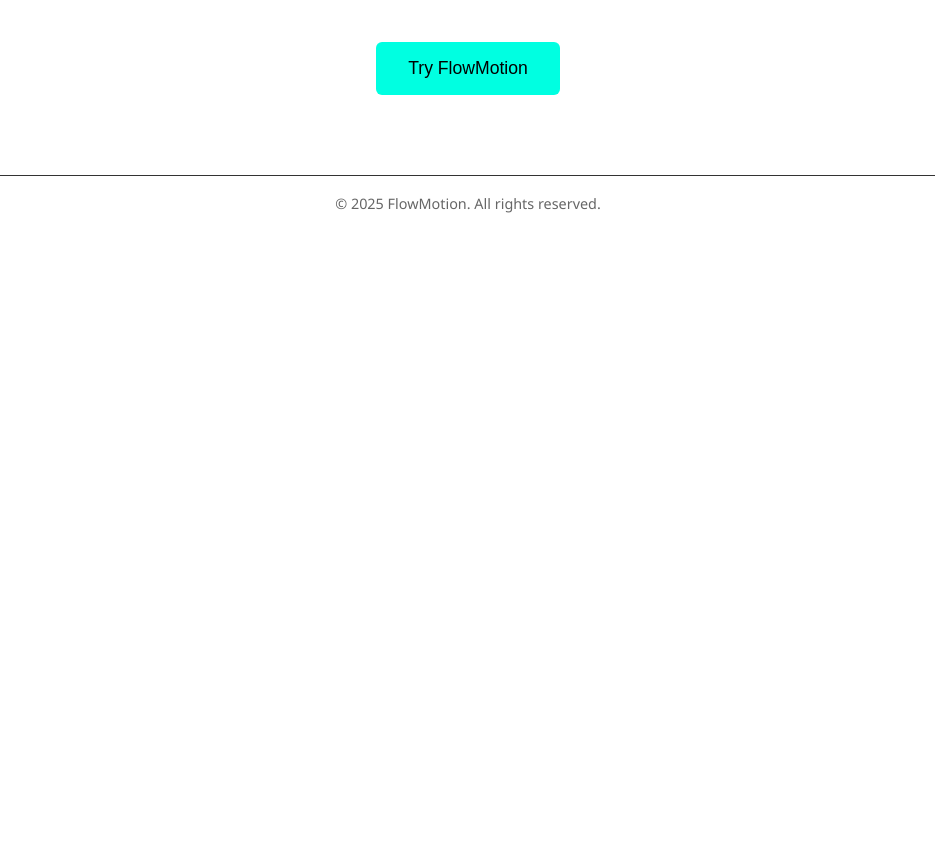
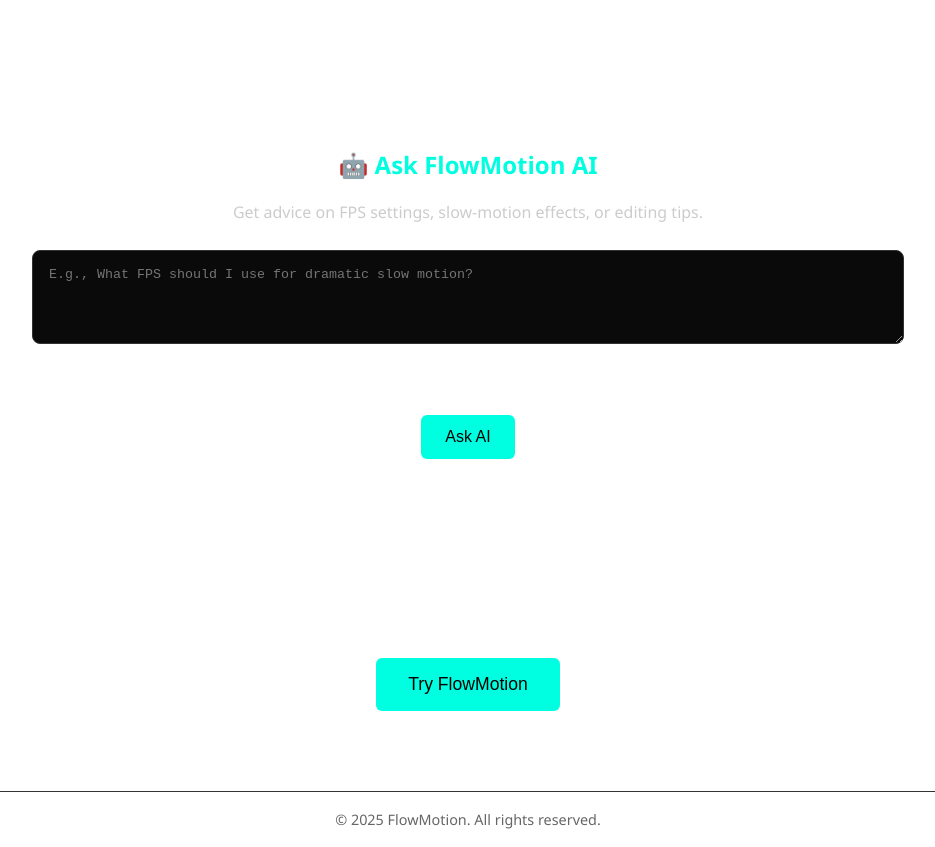
Before and after one commit to mkathir0/flowmotion-app, a Next.js app: page / in a window 1280 px wide. Shown: the part 1160-2007 px from the top of the page, without its empty margins (172-1107 px from the left). Before the commit the page ends 1391 px from the top, so only its background shows below. Built offline with nearby package versions, Linux system fonts and the light colour scheme.

Commit message:
The chatgpt pages are added

```diff
--- /dev/null
+++ b/src/app/api/chat/route.js
@@ -0,0 +1,69 @@
+import { NextResponse } from 'next/server';
+
+export async function POST(request) {
+  try {
+    console.log("✅ [DEBUG] Incoming POST request...");
+
+    const { userMessage } = await request.json();
+    console.log("📝 [DEBUG] Received user message:", userMessage);
+
+    const apiKey = process.env.OPENAI_API_KEY;
+    console.log("🔑 [DEBUG] Loaded API key:", apiKey ? "✅ Present" : "❌ Missing");
+
+    if (!apiKey) {
+      console.error("❌ [ERROR] Missing OpenAI API key in environment.");
+      return NextResponse.json(
+        { error: "API key is not configured. Please check your .env.local file." },
+        { status: 500 }
+      );
+    }
+
+    const openaiRequestPayload = {
+      model: "gpt-3.5-turbo",
+      messages: [
+        {
+          role: "system",
+          content:
+            "You are an expert video editor assistant for FlowMotion. Help users optimize slow-motion video settings and offer creative advice.",
+        },
+        {
+          role: "user",
+          content: userMessage,
+        },
+      ],
+      max_tokens: 200,
+    };
+
+    console.log("📤 [DEBUG] Sending request to OpenAI API:", JSON.stringify(openaiRequestPayload, null, 2));
+
+    const response = await fetch("https://api.openai.com/v1/chat/completions", {
+      method: "POST",
+      headers: {
+        "Content-Type": "application/json",
+        Authorization: `Bearer ${apiKey}`,
+      },
+      body: JSON.stringify(openaiRequestPayload),
+    });
+
+    console.log("⏳ [DEBUG] Waiting for OpenAI response...");
+
+    if (!response.ok) {
+      const errorData = await response.json();
+      console.error("❌ [ERROR] OpenAI API returned error:", errorData);
+      return NextResponse.json({ error: errorData }, { status: response.status });
+    }
+
+    const data = await response.json();
+    console.log("✅ [DEBUG] OpenAI API response received:", JSON.stringify(data, null, 2));
+
+    const reply = data.choices?.[0]?.message?.content ?? "⚠️ Sorry, no response was generated.";
+
+    console.log("🧠 [DEBUG] AI Reply:", reply);
+
+    return NextResponse.json({ reply });
+
+  } catch (err) {
+    console.error("❌ [FATAL ERROR] Exception in API route:", err);
+    return NextResponse.json({ error: "Unexpected server error." }, { status: 500 });
+  }
+}
--- a/src/app/page.js
+++ b/src/app/page.js
@@ -1,6 +1,7 @@
 import Link from "next/link";
 import VideoSettings from "@/components/VideoSettings";
 import Tips from "@/components/Tips";
+import AIHelper from "@/components/AIHelper"; // ✅ Import the new component
 
 export default function Home() {
   return (
@@ -54,8 +55,14 @@
             </a>
           </div>
         </div>
+
         <VideoSettings />
         <Tips />
+
+        {/* ✅ AI Chat Helper */}
+        <div className="spacer" />
+        <AIHelper />
+        <div className="spacer" />
 
         <div className="cta">
           <button>Try FlowMotion</button>
--- /dev/null
+++ b/src/components/AIHelper.js
@@ -0,0 +1,98 @@
+"use client";
+
+import { useState, useEffect } from "react";
+
+export default function AIHelper() {
+  const [userInput, setUserInput] = useState("");
+  const [aiResponse, setAiResponse] = useState("");
+  const [loading, setLoading] = useState(false);
+
+  const handleAskAI = async () => {
+    if (!userInput.trim()) return;
+    setLoading(true);
+    setAiResponse("");
+
+    try {
+      const res = await fetch("/api/chat", {
+        method: "POST",
+        headers: { "Content-Type": "application/json" },
+        body: JSON.stringify({ userMessage: userInput }),
+      });
+
+      const data = await res.json();
+      setAiResponse(res.ok ? data.reply : "❌ Error: " + (data.error || "Something went wrong."));
+    } catch (err) {
+      setAiResponse("❌ Network error. Please try again.");
+    } finally {
+      setLoading(false);
+    }
+  };
+
+  useEffect(() => {
+    const listener = (e) => {
+      if (e.key === "Enter") handleAskAI();
+    };
+    window.addEventListener("keydown", listener);
+    return () => window.removeEventListener("keydown", listener);
+  }, [userInput]);
+
+  return (
+    <section className="container">
+      <h2 style={{ color: "#00ffe1", marginBottom: "1rem" }}>🤖 Ask FlowMotion AI</h2>
+      <p style={{ color: "#ccc", fontSize: "1rem", marginBottom: "1.5rem" }}>
+        Get advice on FPS settings, slow-motion effects, or editing tips.
+      </p>
+
+      <textarea
+        value={userInput}
+        onChange={(e) => setUserInput(e.target.value)}
+        placeholder="E.g., What FPS should I use for dramatic slow motion?"
+        rows={4}
+        style={{
+          width: "100%",
+          padding: "1rem",
+          borderRadius: "8px",
+          border: "1px solid #333",
+          backgroundColor: "#0a0a0a",
+          color: "#ededed",
+          marginBottom: "1rem",
+        }}
+      />
+
+      <div className="cta">
+        <button
+          onClick={handleAskAI}
+          disabled={loading}
+          style={{
+            backgroundColor: "#00ffe1",
+            color: "#000",
+            border: "none",
+            padding: "0.8rem 1.5rem",
+            fontSize: "1rem",
+            borderRadius: "6px",
+            cursor: "pointer",
+          }}
+        >
+          {loading ? "Thinking..." : "Ask AI"}
+        </button>
+      </div>
+
+      {aiResponse && (
+        <div
+          style={{
+            marginTop: "2rem",
+            backgroundColor: "#1e1e1e",
+            borderRadius: "8px",
+            border: "1px solid #2a2a2a",
+            padding: "1rem",
+            color: "#ccc",
+            textAlign: "left",
+          }}
+        >
+          <strong style={{ color: "#00ffe1" }}>Response:</strong>
+          <p style={{ marginTop: "0.5rem", whiteSpace: "pre-wrap" }}>{aiResponse}</p>
+        </div>
+      )}
+    </section>
+  );
+}
--- a/src/components/VideoSettings.js
+++ b/src/components/VideoSettings.js
@@ -8,7 +8,7 @@
   useEffect(() => {
     if (fps === 30) setMessage("✅ Smooth playback for standard videos.");
     else if (fps === 48) setMessage("🎬 Great for cinematic slow-motion edits.");
-    else if (fps === 60) setMessage("⚡ Ultra-smooth motion, best for action shots.");
+    else if (fps === 90) setMessage("⚡ Ultra-smooth motion, best for action shots.");
     else setMessage("");
   }, [fps]);
 
```
